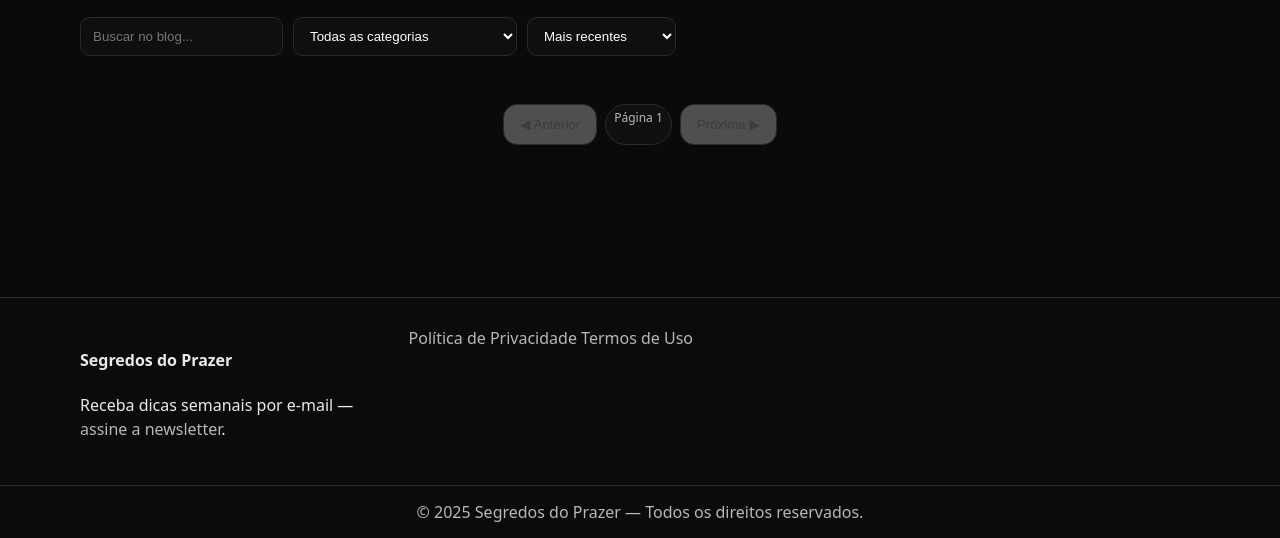
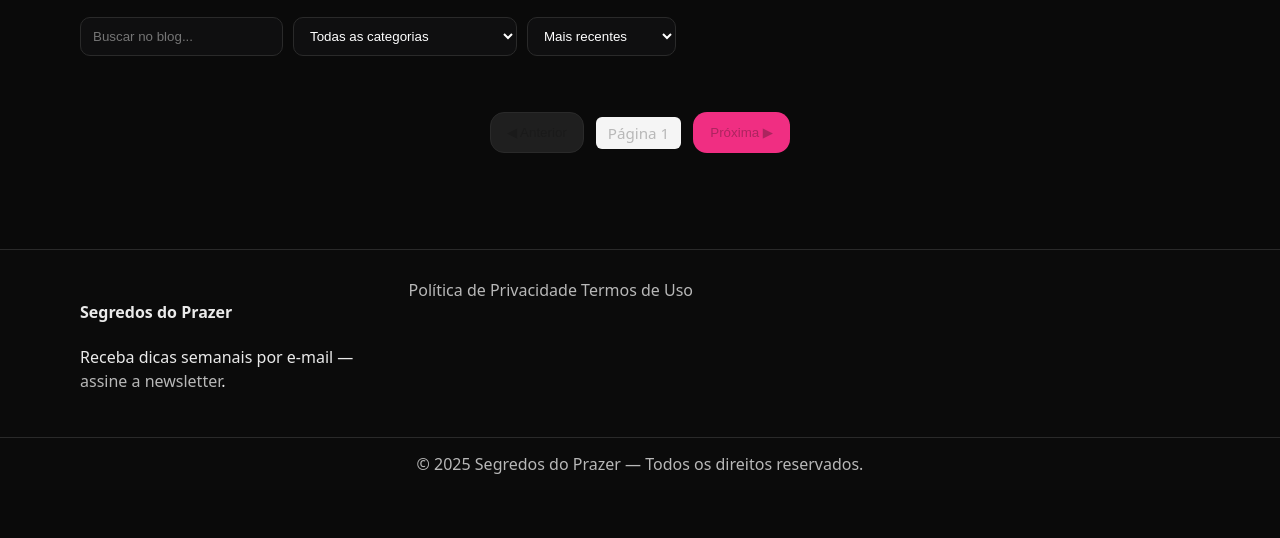
Before and after one commit to Fernanda-Teixeira-Vilassa/segredosdoprazer, a website: page public/blog.html in a window 1280 px wide. Shown: the part 385-923 px from the top of the page. After the commit the page ends 875 px from the top, so only its background shows below. Drawn offline with Linux system fonts and the light colour scheme.

Commit message:
vigesima commit

```diff
--- a/public/blog.html
+++ b/public/blog.html
@@ -66,11 +66,19 @@
 
     <div id="postsGrid" class="blog-cards"></div>
 
-    <nav class="section" style="display:flex; justify-content:center; gap:8px; padding-top:24px">
-      <button id="prevPage" class="btn">◀︎ Anterior</button>
-      <span id="pageInfo" class="tag">Página 1</span>
-      <button id="nextPage" class="btn">Próxima ▶︎</button>
-    </nav>
+    <nav class="pagination" aria-label="Navegação de páginas">
+  <ul class="pagination__list">
+    <li>
+      <button id="prevPage" class="btn btn--secondary" disabled>◀︎ Anterior</button>
+    </li>
+    <li>
+      <span id="pageInfo" class="pagination__info">Página 1 de 10</span>
+    </li>
+    <li>
+      <button id="nextPage" class="btn btn--primary">Próxima ▶︎</button>
+    </li>
+  </ul>
+</nav>
   </main>
 
   <footer class="footer">
--- a/public/css/styles.css
+++ b/public/css/styles.css
@@ -105,3 +105,25 @@ a{color:inherit;text-decoration:none}
 @media (max-width:860px){
   .footer__grid{grid-template-columns:1fr}
 }
+.pagination {
+  display: flex;
+  justify-content: center;
+  margin-top: 2rem;
+}
+
+.pagination__list {
+  display: flex;
+  gap: 12px;
+  list-style: none;
+  padding: 0;
+  margin: 0;
+  align-items: center;
+}
+
+.pagination__info {
+  font-size: 0.95rem;
+  color: var(--muted, #666);
+  padding: 6px 12px;
+  background: #f5f5f5;
+  border-radius: 6px;
+}
```
Also changed, not shown: public/boutique.html (+13 -5 lines), public/desejo.html (+13 -5 lines).
